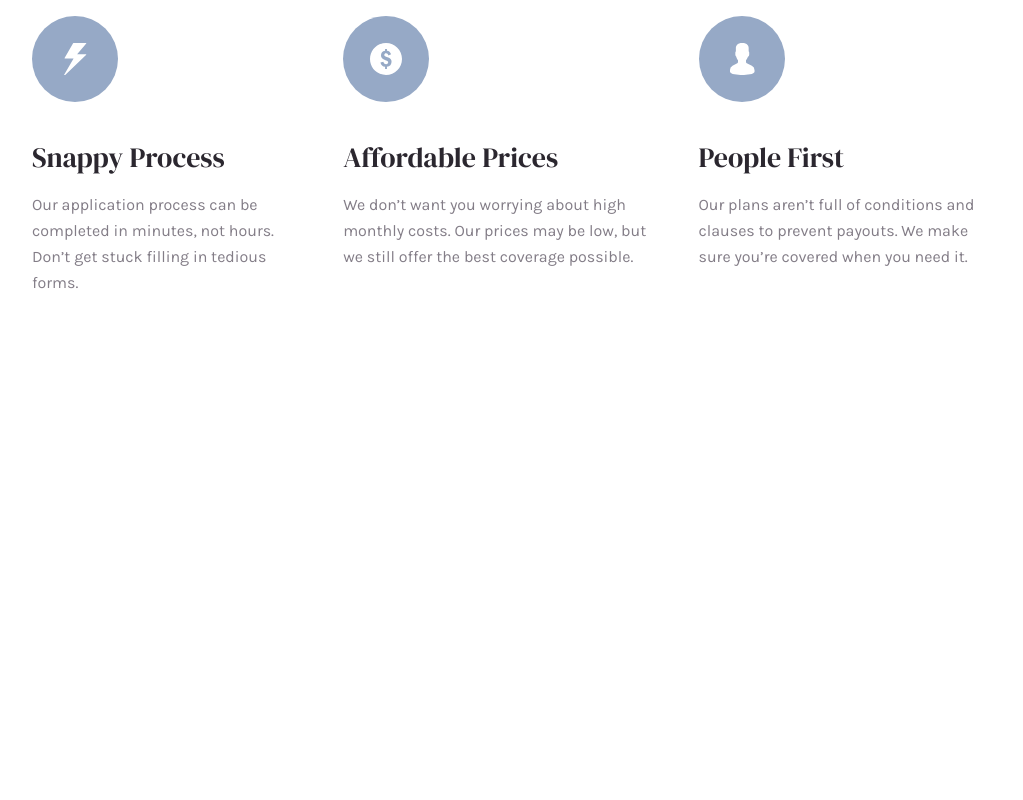
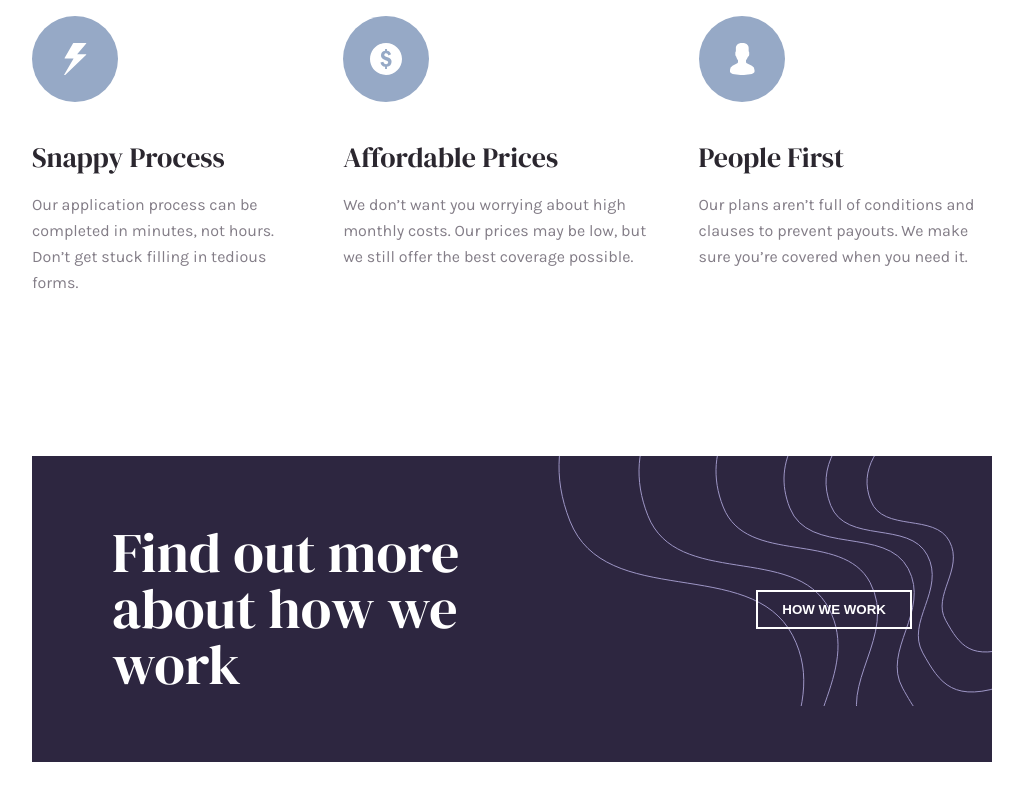
Before and after one commit to LucasAndrade912/insure-landing-page, an Angular app: page / in a window 1280 px wide. Shown: the part 1318-2118 px from the top of the page, without its empty margins (128-1151 px from the left). Before the commit the page ends 1774 px from the top, so only its background shows below. Built offline with nearby package versions, Linux system fonts and the light colour scheme.

Commit message:
feat: create How We Work section

```diff
--- a/src/app/app.component.html
+++ b/src/app/app.component.html
@@ -1,3 +1,4 @@
 <app-header></app-header>
 <app-introduction></app-introduction>
 <app-differences></app-differences>
+<app-how-we-work></app-how-we-work>
--- a/src/app/app.module.ts
+++ b/src/app/app.module.ts
@@ -6,6 +6,7 @@ import { HeaderComponent } from './components/header/header.component';
 import { IntroductionComponent } from './components/introduction/introduction.component';
 import { ButtonComponent } from './components/button/button.component';
 import { DifferencesComponent } from './components/differences/differences.component';
+import { HowWeWorkComponent } from './components/how-we-work/how-we-work.component';
 
 @NgModule({
   declarations: [
@@ -13,7 +14,8 @@ import { DifferencesComponent } from './components/differences/differences.compo
     HeaderComponent,
     IntroductionComponent,
     ButtonComponent,
-    DifferencesComponent
+    DifferencesComponent,
+    HowWeWorkComponent
   ],
   imports: [
     BrowserModule
--- a/src/app/components/button/button.component.css
+++ b/src/app/components/button/button.component.css
@@ -18,6 +18,8 @@
 }
 
 button {
+  position: relative;
+  z-index: 10;
   background-color: transparent;
   border: 2px solid;
   padding: 10px 24px;
--- /dev/null
+++ b/src/app/components/how-we-work/how-we-work.component.css
@@ -0,0 +1,29 @@
+section {
+  position: relative;
+  width: 100%;
+  background-color: var(--dark-violet);
+  display: flex;
+  justify-content: space-between;
+  align-items: center;
+  padding: 4.3125rem 5rem;
+  margin-bottom: 10rem;
+}
+
+h3 {
+  font-size: 3.5rem;
+  width: 50%;
+  color: #fff;
+  line-height: 3.5rem;
+}
+
+img {
+  position: absolute;
+  top: 0;
+  right: 0;
+}
+
+@media (max-width: 1366px) {
+  h3 {
+    width: 60%;
+  }
+}
--- /dev/null
+++ b/src/app/components/how-we-work/how-we-work.component.html
@@ -0,0 +1,7 @@
+<section>
+  <img src="../../../assets/bg-pattern-how-we-work-desktop.svg" alt="" />
+
+  <h3>Find out more<br />about how we work</h3>
+
+  <app-button [text]="buttonContent" [color]="'light'"></app-button>
+</section>
--- /dev/null
+++ b/src/app/components/how-we-work/how-we-work.component.ts
@@ -0,0 +1,10 @@
+import { Component } from '@angular/core';
+
+@Component({
+  selector: 'app-how-we-work',
+  templateUrl: './how-we-work.component.html',
+  styleUrls: ['./how-we-work.component.css']
+})
+export class HowWeWorkComponent {
+  buttonContent = 'How we work'
+}
```
Also changed, not shown: 1 other file (tests, documents, lock files or other folders).
